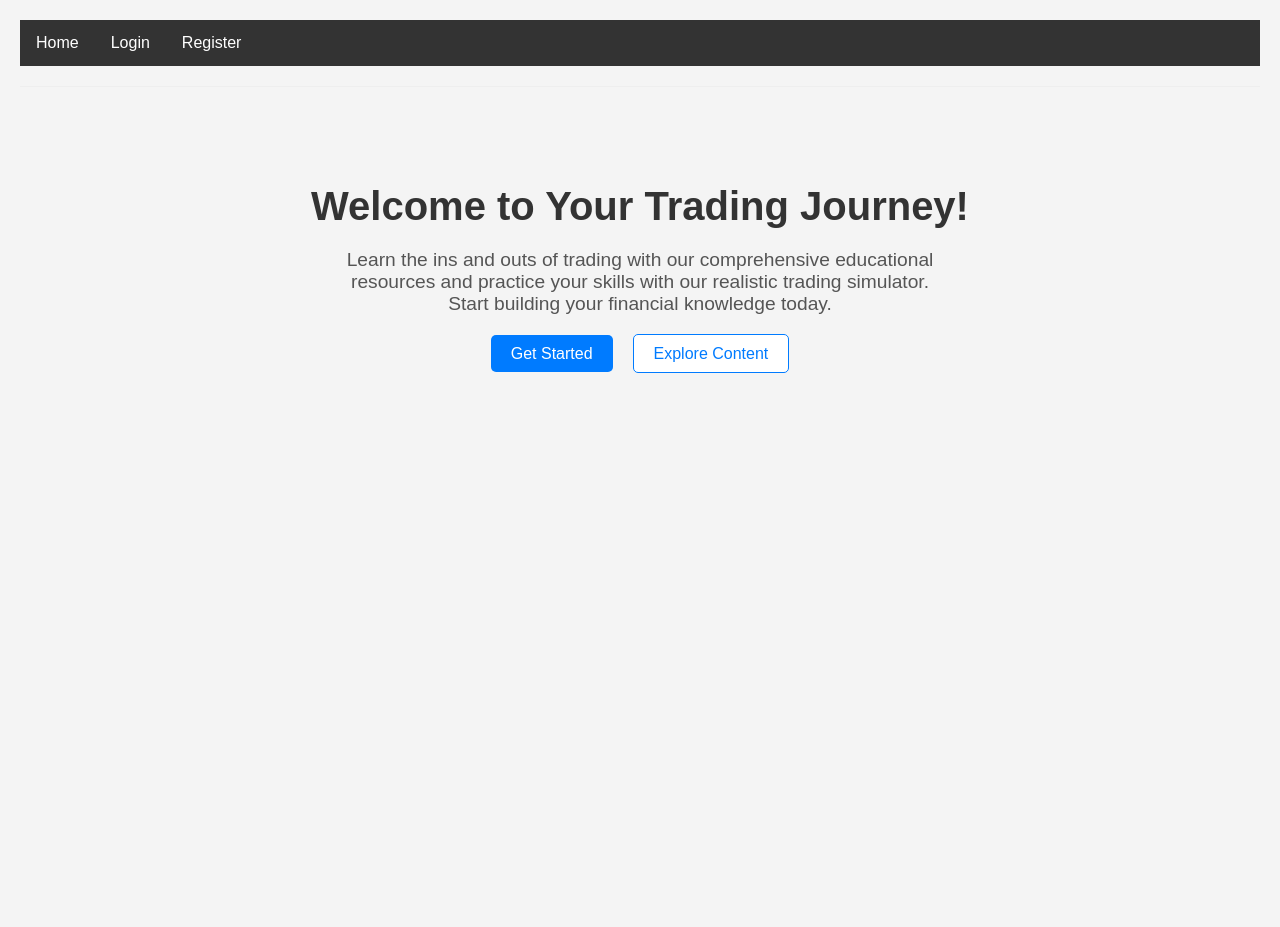
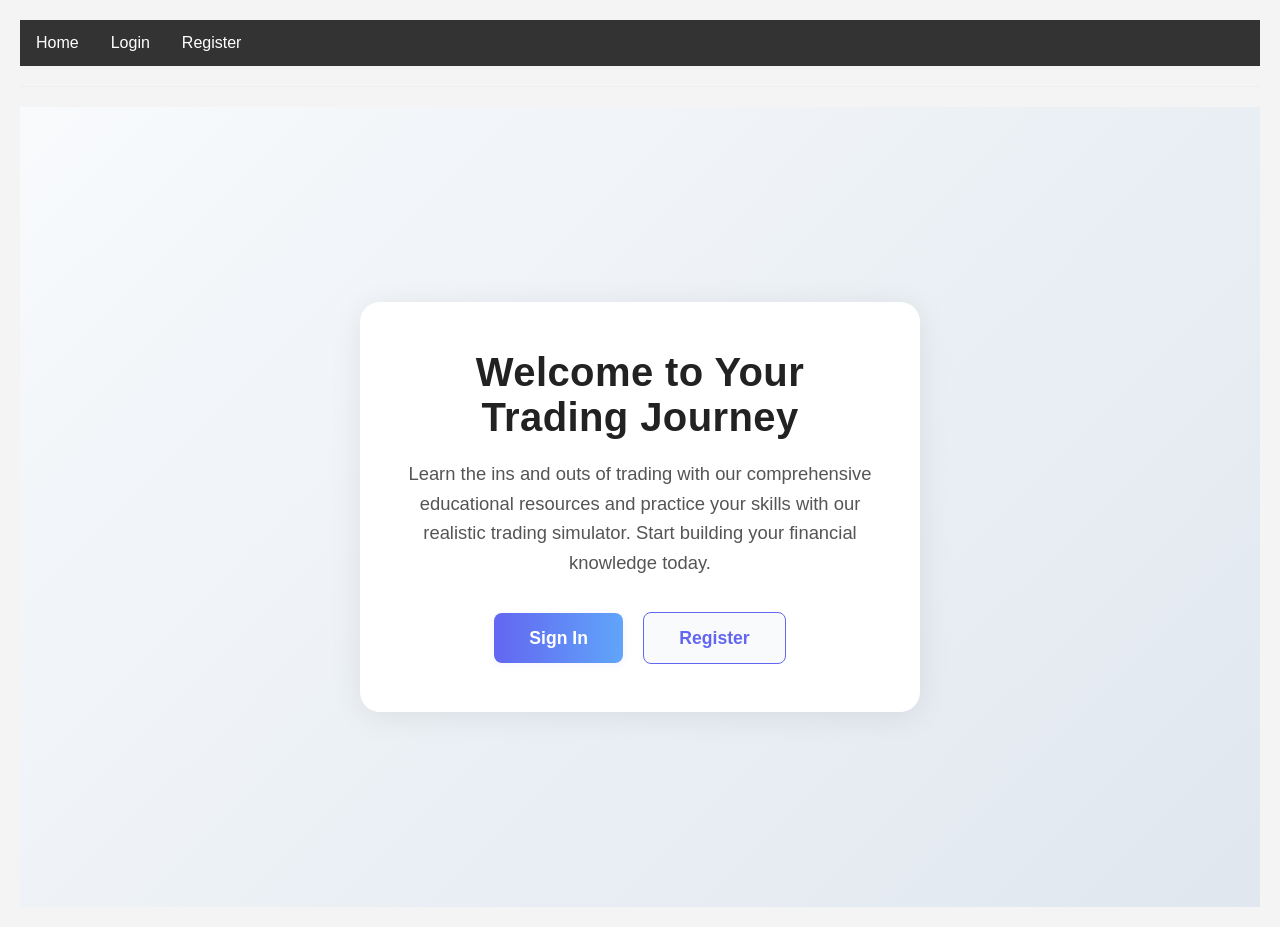
Before and after one commit to AntoineBesson/trading-app, a React (Create React App) app in the folder frontend-web/: page / in a window 1280 px wide. Before the commit the page ends 800 px from the top, so only its background shows below. Built offline with nearby package versions, Linux system fonts and the light colour scheme; no server answers.

Commit message:
improvement to the visuals of the login and home

```diff
--- a/frontend-web/src/pages/HomePage.js
+++ b/frontend-web/src/pages/HomePage.js
@@ -1,46 +1,65 @@
 import React from 'react';
 import { Link } from 'react-router-dom';
-import { useAuth } from '../contexts/AuthContext'; // To show different CTA if logged in
+import { useAuth } from '../contexts/AuthContext';
 
-// Basic inline styles for demonstration
 const styles = {
-  container: {
+  background: {
+    minHeight: '100vh',
+    background: 'linear-gradient(135deg, #f8fafc 0%, #e0e7ef 100%)',
+    display: 'flex',
+    alignItems: 'center',
+    justifyContent: 'center',
+  },
+  hero: {
+    background: '#fff',
+    borderRadius: '20px',
+    boxShadow: '0 4px 32px rgba(0,0,0,0.08)',
+    padding: '3rem 2.5rem',
+    maxWidth: '480px',
+    width: '100%',
     textAlign: 'center',
-    padding: '50px 20px',
   },
   headline: {
-    fontSize: '2.5em',
-    marginBottom: '20px',
-    color: '#333',
+    fontSize: '2.5rem',
+    fontWeight: 700,
+    marginBottom: '1.2rem',
+    color: '#222',
+    letterSpacing: '0.01em',
   },
   description: {
-    fontSize: '1.2em',
-    marginBottom: '30px',
+    fontSize: '1.15rem',
     color: '#555',
-    maxWidth: '600px',
-    margin: '0 auto 30px auto', // Center the description
+    marginBottom: '2.2rem',
+    lineHeight: 1.6,
   },
   ctaButton: {
-    padding: '10px 20px',
-    fontSize: '1em',
-    color: 'white',
-    backgroundColor: '#007bff',
+    padding: '0.9rem 2.2rem',
+    fontSize: '1.1rem',
+    color: '#fff',
+    background: 'linear-gradient(90deg, #6366f1 0%, #60a5fa 100%)',
     border: 'none',
-    borderRadius: '5px',
+    borderRadius: '8px',
     textDecoration: 'none',
+    fontWeight: 600,
+    boxShadow: '0 2px 8px rgba(99,102,241,0.08)',
     cursor: 'pointer',
     margin: '0 10px',
+    transition: 'background 0.2s',
+    display: 'inline-block',
   },
   secondaryButton: {
-    padding: '10px 20px',
-    fontSize: '1em',
-    color: '#007bff',
-    backgroundColor: 'white',
-    border: '1px solid #007bff',
-    borderRadius: '5px',
+    padding: '0.9rem 2.2rem',
+    fontSize: '1.1rem',
+    color: '#6366f1',
+    background: '#f8fafc',
+    border: '1px solid #6366f1',
+    borderRadius: '8px',
     textDecoration: 'none',
+    fontWeight: 600,
     cursor: 'pointer',
     margin: '0 10px',
+    display: 'inline-block',
+    transition: 'background 0.2s',
   }
 };
 
@@ -48,20 +67,22 @@ export default function HomePage() {
   const { isAuthenticated } = useAuth();
 
   return (
-    <div style={styles.container}>
-      <h1 style={styles.headline}>Welcome to Your Trading Journey!</h1>
-      <p style={styles.description}>
-        Learn the ins and outs of trading with our comprehensive educational resources
-        and practice your skills with our realistic trading simulator.
-        Start building your financial knowledge today.
-      </p>
-      <div>
-        {isAuthenticated ? (
-          <Link to="/dashboard" style={styles.ctaButton}>Go to Dashboard</Link>
-        ) : (
-          <Link to="/register" style={styles.ctaButton}>Get Started</Link>
-        )}
-        <Link to="/content" style={styles.secondaryButton}>Explore Content</Link>
+    <div style={styles.background}>
+      <div style={styles.hero}>
+        <div style={styles.headline}>Welcome to Your Trading Journey</div>
+        <div style={styles.description}>
+          Learn the ins and outs of trading with our comprehensive educational resources and practice your skills with our realistic trading simulator. Start building your financial knowledge today.
+        </div>
+        <div>
+          {isAuthenticated ? (
+            <Link to="/dashboard" style={styles.ctaButton}>Go to Dashboard</Link>
+          ) : (
+            <>
+              <Link to="/login" style={styles.ctaButton}>Sign In</Link>
+              <Link to="/register" style={styles.secondaryButton}>Register</Link>
+            </>
+          )}
+        </div>
       </div>
     </div>
   );
--- a/frontend-web/src/pages/LoginPage.js
+++ b/frontend-web/src/pages/LoginPage.js
@@ -1,6 +1,85 @@
 import React, { useState } from 'react';
 import { useNavigate, Link } from 'react-router-dom';
 import { useAuth } from '../contexts/AuthContext';
+
+const styles = {
+  background: {
+    minHeight: '100vh',
+    background: 'linear-gradient(135deg, #f8fafc 0%, #e0e7ef 100%)',
+    display: 'flex',
+    alignItems: 'center',
+    justifyContent: 'center',
+  },
+  card: {
+    background: '#fff',
+    padding: '2.5rem 2rem',
+    borderRadius: '16px',
+    boxShadow: '0 4px 32px rgba(0,0,0,0.08)',
+    minWidth: '320px',
+    maxWidth: '90vw',
+    display: 'flex',
+    flexDirection: 'column',
+    alignItems: 'center',
+  },
+  title: {
+    fontSize: '2rem',
+    fontWeight: 700,
+    marginBottom: '1.5rem',
+    color: '#222',
+    letterSpacing: '0.01em',
+  },
+  label: {
+    fontWeight: 500,
+    marginBottom: '0.5rem',
+    color: '#444',
+    display: 'block',
+  },
+  input: {
+    width: '100%',
+    padding: '0.75rem',
+    borderRadius: '8px',
+    border: '1px solid #d1d5db',
+    marginBottom: '1.25rem',
+    fontSize: '1rem',
+    outline: 'none',
+    background: '#f9fafb',
+    transition: 'border 0.2s',
+  },
+  button: {
+    width: '100%',
+    padding: '0.75rem',
+    borderRadius: '8px',
+    border: 'none',
+    background: 'linear-gradient(90deg, #6366f1 0%, #60a5fa 100%)',
+    color: '#fff',
+    fontWeight: 600,
+    fontSize: '1.1rem',
+    cursor: 'pointer',
+    marginTop: '0.5rem',
+    boxShadow: '0 2px 8px rgba(99,102,241,0.08)',
+    transition: 'background 0.2s',
+  },
+  error: {
+    color: '#ef4444',
+    marginBottom: '1rem',
+    fontSize: '0.98rem',
+    textAlign: 'center',
+  },
+  link: {
+    color: '#6366f1',
+    textDecoration: 'none',
+    fontWeight: 500,
+    marginTop: '1rem',
+    display: 'inline-block',
+    fontSize: '1rem',
+  },
+  already: {
+    color: '#555',
+    fontSize: '1rem',
+    marginBottom: '1.5rem',
+    textAlign: 'center',
+  }
+};
 
 export default function LoginPage() {
   const [usernameOrEmail, setUsernameOrEmail] = useState('');
@@ -10,19 +89,13 @@ export default function LoginPage() {
   const { login, isAuthenticated } = useAuth();
   const navigate = useNavigate();
 
-  if (isAuthenticated) {
-    // Optional: redirect if already logged in
-    // navigate('/dashboard');
-    // For now, just show a message or disable form
-  }
-
   const handleSubmit = async (e) => {
     e.preventDefault();
     setError('');
     setLoading(true);
     try {
       await login(usernameOrEmail, password);
-      navigate('/dashboard'); // Redirect to dashboard or desired page after login
+      navigate('/dashboard');
     } catch (err) {
       setError(err.response?.data?.message || 'Failed to login. Please check your credentials.');
     }
@@ -30,12 +103,16 @@ export default function LoginPage() {
   };
 
   return (
-    <div>
-      <h1>Login</h1>
-      {isAuthenticated && <p>You are already logged in. <Link to="/dashboard">Go to Dashboard</Link></p>}
-      <form onSubmit={handleSubmit} disabled={isAuthenticated}>
-        <div>
-          <label htmlFor="usernameOrEmail">Username or Email:</label>
+    <div style={styles.background}>
+      <div style={styles.card}>
+        <div style={styles.title}>Sign in to Trading App</div>
+        {isAuthenticated && (
+          <div style={styles.already}>
+            You are already logged in. <Link to="/dashboard" style={styles.link}>Go to Dashboard</Link>
+          </div>
+        )}
+        <form onSubmit={handleSubmit} style={{ width: '100%' }}>
+          <label htmlFor="usernameOrEmail" style={styles.label}>Username or Email</label>
           <input
             type="text"
             id="usernameOrEmail"
@@ -43,10 +120,10 @@ export default function LoginPage() {
             onChange={(e) => setUsernameOrEmail(e.target.value)}
             required
             disabled={isAuthenticated}
+            style={styles.input}
+            autoComplete="username"
           />
-        </div>
-        <div>
-          <label htmlFor="password">Password:</label>
+          <label htmlFor="password" style={styles.label}>Password</label>
           <input
             type="password"
             id="password"
@@ -54,16 +131,16 @@ export default function LoginPage() {
             onChange={(e) => setPassword(e.target.value)}
             required
             disabled={isAuthenticated}
+            style={styles.input}
+            autoComplete="current-password"
           />
-        </div>
-        {error && <p style={{ color: 'red' }}>{error}</p>}
-        <button type="submit" disabled={loading || isAuthenticated}>
-          {loading ? 'Logging in...' : 'Login'}
-        </button>
-      </form>
-      <p>
-        Don't have an account? <Link to="/register">Register here</Link>
-      </p>
+          {error && <div style={styles.error}>{error}</div>}
+          <button type="submit" disabled={loading || isAuthenticated} style={styles.button}>
+            {loading ? 'Signing in...' : 'Sign In'}
+          </button>
+        </form>
+        <Link to="/register" style={styles.link}>Don't have an account? Register</Link>
+      </div>
     </div>
   );
 }
```
Also changed, not shown: 2 other files (tests, documents, lock files or other folders).
